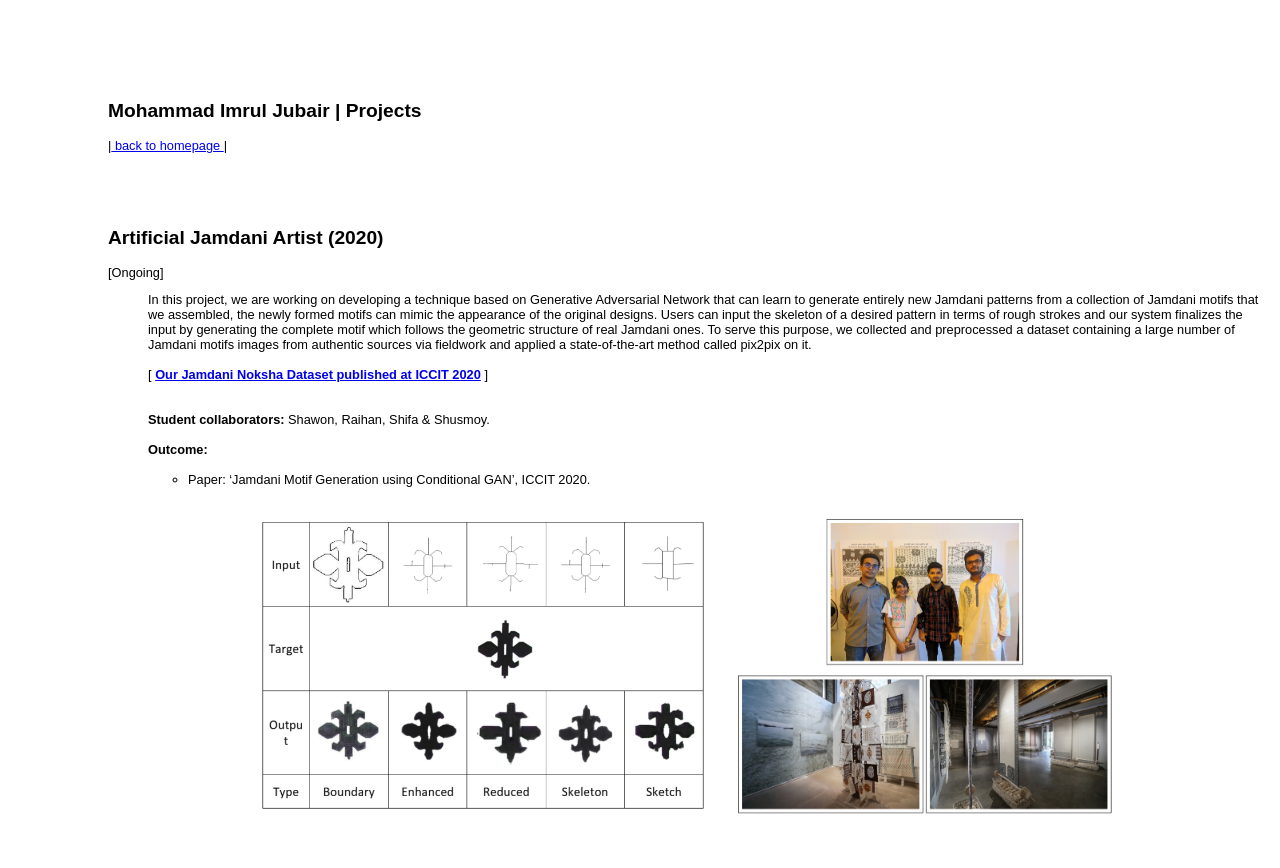
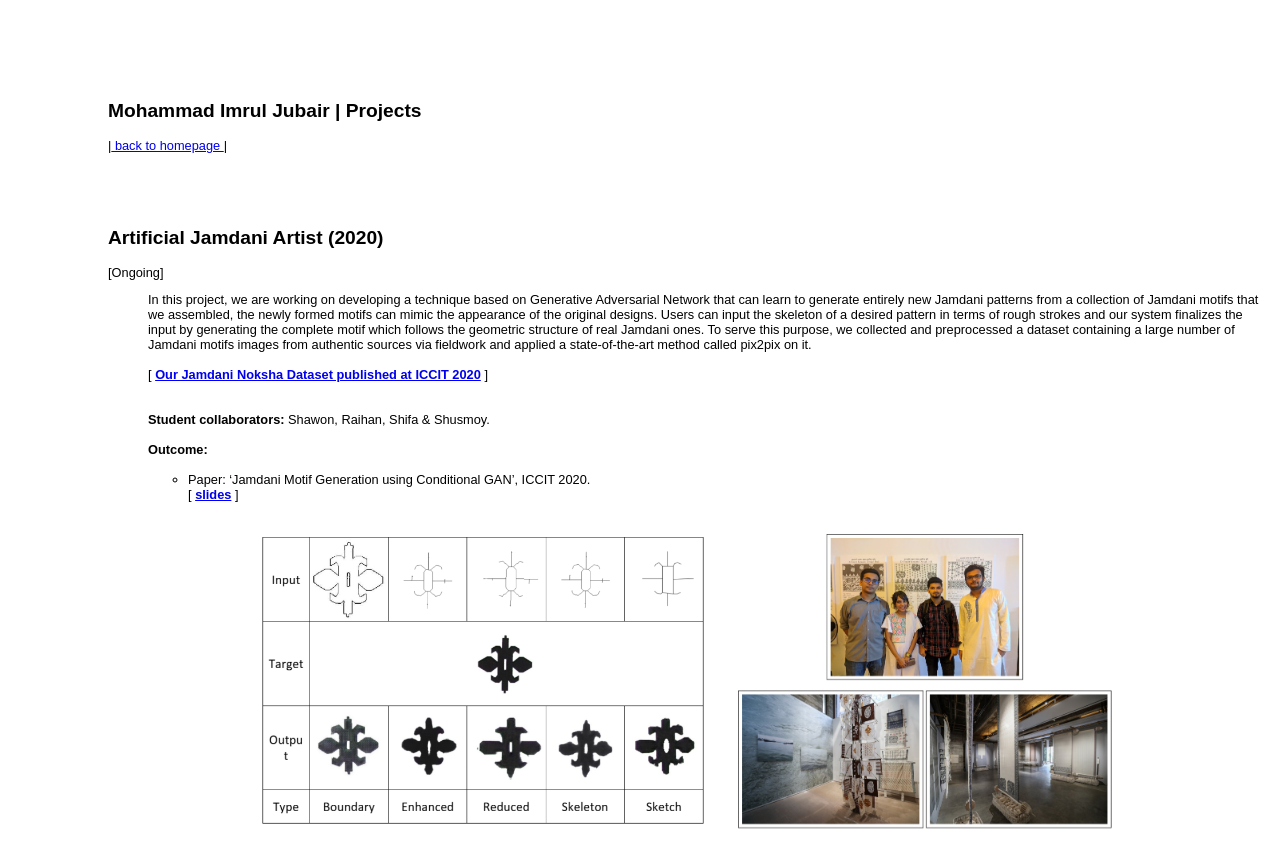
Before and after one commit to imruljubair/imruljubair.github.io, a Jekyll site: the page project/project-page.html, which Jekyll copies as it is, in a window 1280 px wide and 900 px high. Shown: the top 868 px of the window. Built offline with Jekyll 4.4.1, drawn with Linux system fonts in a browser that asks for light colours.

Commit message:
Update project-page.html

```diff
--- a/project/project-page.html
+++ b/project/project-page.html
@@ -30,7 +30,7 @@ div {
   <p class="lead">
   <ul>
     In this project, we are working on developing a technique based on Generative Adversarial Network that can learn to generate entirely new Jamdani patterns from a collection of Jamdani motifs that we assembled, the newly formed motifs can mimic the appearance of the original designs. Users can input the skeleton of a desired pattern in terms of rough strokes and our system finalizes the input by generating the complete motif which follows the geometric structure of real Jamdani ones. To serve this purpose, we collected and preprocessed a dataset containing a large number of Jamdani motifs images from authentic sources via fieldwork and applied a state-of-the-art method called pix2pix on it.<br><br>
-[ <a href="https://github.com/raihan-tanvir/generative-jamdani"; style="font-weight:bold">Our Jamdani Noksha Dataset published at ICCIT 2020</a> ]
+	[ <a href="https://github.com/raihan-tanvir/generative-jamdani"; style="font-weight:bold">Our Jamdani Noksha Dataset published at ICCIT 2020</a> ]
 <br>
 <br>
 <br>
@@ -41,7 +41,7 @@ div {
 <br>
 <br>
 <ul>
-<li>Paper: ‘Jamdani Motif Generation using Conditional GAN’, ICCIT 2020.<br>
+<li>Paper: ‘Jamdani Motif Generation using Conditional GAN’, ICCIT 2020.<br> [ <a href="material/Thesis-1.pdf"; style="font-weight:bold">slides</a> ]
 </li>
 </ul>
 </ul>
```
